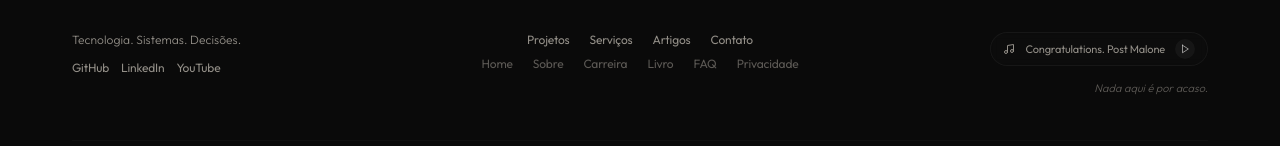
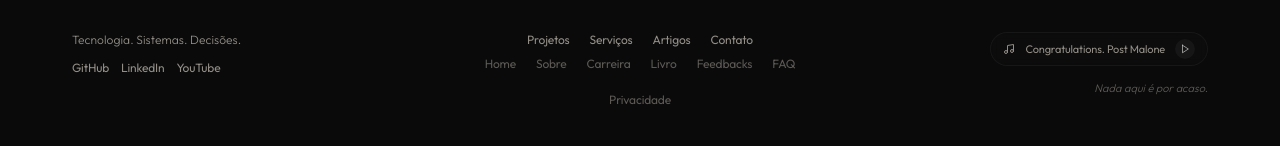
Before and after one commit to TalissonDeevv/talisson-souza-showcase-0d8b5f01, a React (Vite) app: page /faq in a window 1280 px wide. Shown: the part 2508-2654 px from the top of the page. Built offline with nearby package versions, Linux system fonts and the light colour scheme.

Commit message:
Add Feedbacks to nav and footer
Co-authored-by: TalinhoDev <171566595+TalinhoDev@users.noreply.github.com>

```diff
--- a/src/components/layout/Footer.tsx
+++ b/src/components/layout/Footer.tsx
@@ -31,6 +31,7 @@ const Footer = () => {
   { name: "Sobre", path: "/sobre" },
   { name: "Carreira", path: "/carreira" },
   { name: "Livro", path: "/livro" },
+  { name: "Feedbacks", path: "/feedbacks" },
   { name: "FAQ", path: "/faq" },
   { name: "Privacidade", path: "/politica-de-privacidade" }] :
   [
@@ -38,6 +39,7 @@ const Footer = () => {
   { name: "About", path: "/en-us/about" },
   { name: "Career", path: "/en-us/career" },
   { name: "Book", path: "/en-us/book" },
+  { name: "Feedbacks", path: "/en-us/feedbacks" },
   { name: "FAQ", path: "/en-us/faq" },
   { name: "Privacy", path: "/en-us/privacy-policy" }];
 
--- a/src/components/layout/Navbar.tsx
+++ b/src/components/layout/Navbar.tsx
@@ -84,6 +84,7 @@ const Navbar = () => {
         { name: "Principles", path: "/en-us/principles" },
         { name: "Checklists", path: "/en-us/checklists" },
         { name: "FAQ", path: "/en-us/faq" },
+        { name: "Feedbacks", path: "/en-us/feedbacks" },
       ],
     },
   ];
```
